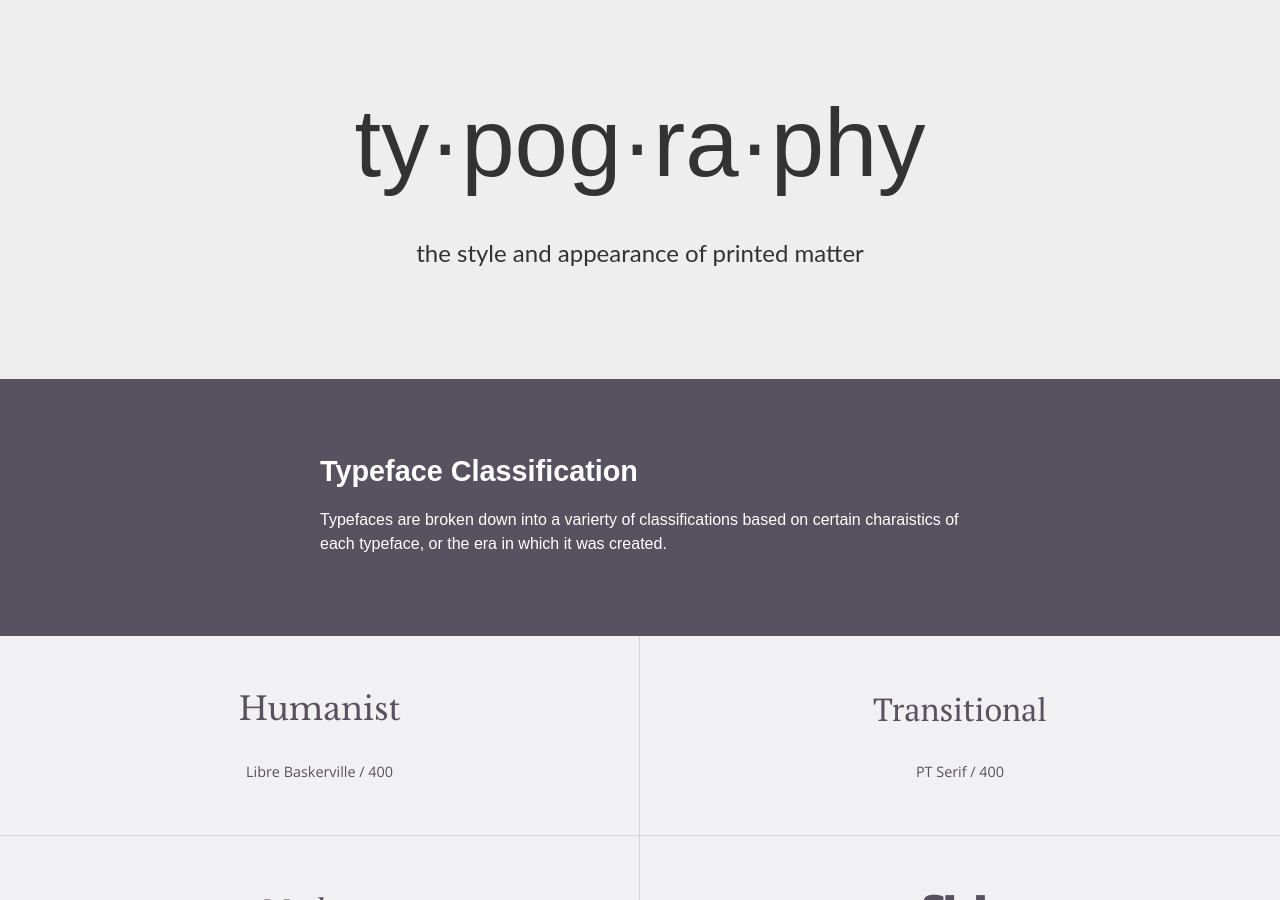
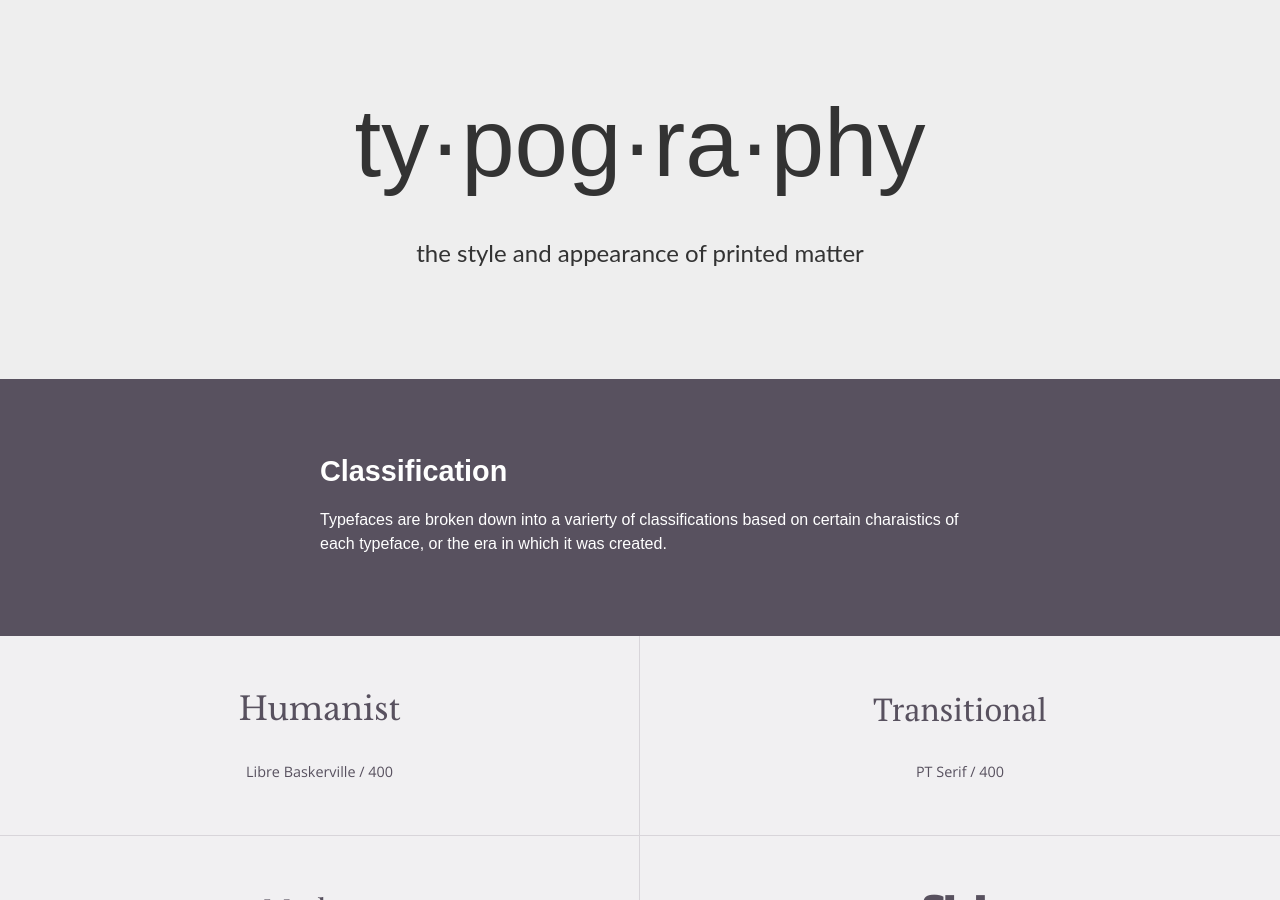
Before and after one commit to noaharogers/typography, a Jekyll site: the page built from index.html, in a window 1280 px wide and 900 px high. Built offline with Jekyll 4.4.1, drawn with Linux system fonts in a browser that asks for light colours; nearby versions of some CDN libraries.

Commit message:
Renames section title

```diff
--- a/index.html
+++ b/index.html
@@ -5,7 +5,7 @@ title: Typography
 
 <section class="classifactions">
   <div class="container">
-    <h2>Typeface Classification</h2>
+    <h2>Classification</h2>
     <p>Typefaces are broken down into a varierty of classifications based on certain charaistics of each typeface, or the era in which it was created.</p>
   </div>
 </section>
```
